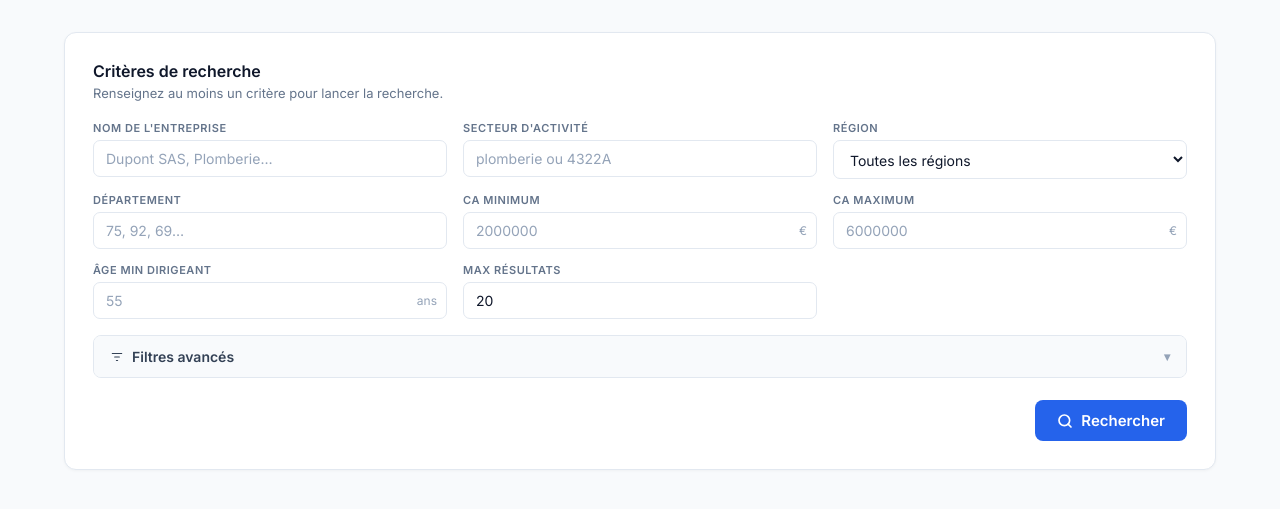
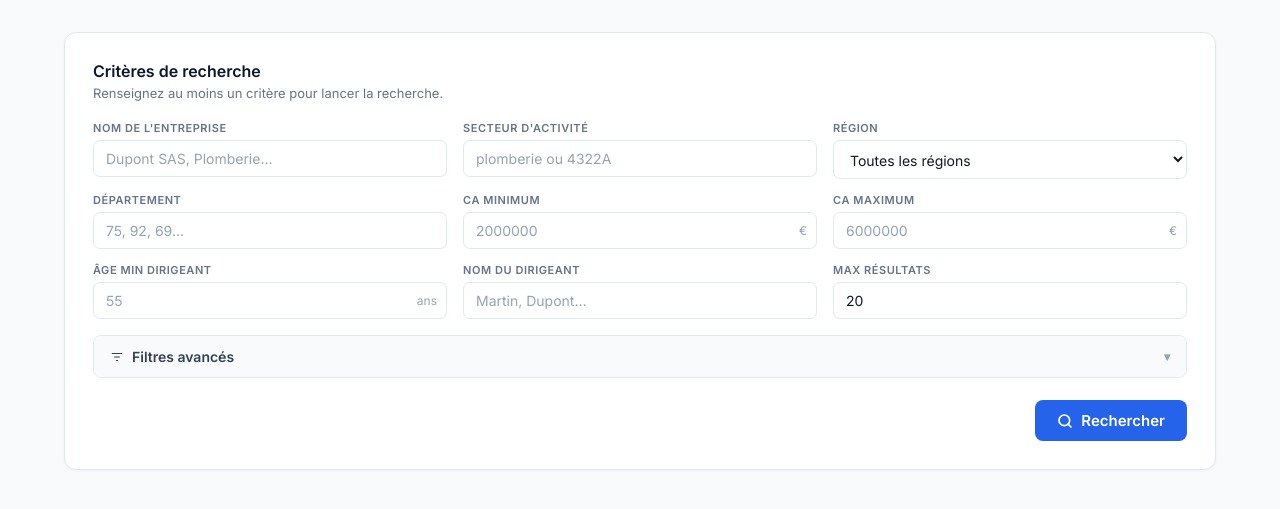
Before and after one commit to juliette-mb/recherche-entreprises, a Flask app: page / in a window 1280 px wide. Shown: the part 61-570 px from the top of the page. Run offline with Flask 3, Linux system fonts and the light colour scheme; the visitor is signed in with stand-in values (Sample User, id 1).

Commit message:
feat: add nom_dirigeant search field (maps to Pappers nom_dirigeant param)
Co-Authored-By: Claude Sonnet 4.6 <noreply@anthropic.com>

```diff
--- a/app.py
+++ b/app.py
@@ -191,6 +191,7 @@ def api_search():
         data.get("ca_max"),
         data.get("ville"),
         data.get("nom_entreprise"),
+        data.get("nom_dirigeant"),
     ]):
         return jsonify({"error": "Veuillez renseigner au moins un critère de recherche."}), 400
 
@@ -203,6 +204,7 @@ def api_search():
         age_min_dirigeant=_int(data.get("age_min_dirigeant")),
         max_resultats=_int(data.get("max_resultats")) or 20,
         nom_entreprise=data.get("nom_entreprise", "").strip() or None,
+        nom_dirigeant=data.get("nom_dirigeant", "").strip() or None,
         # Filtres avancés
         categorie_juridique=data.get("forme_juridique", "").strip() or None,
         effectif_min=_int(data.get("effectif_min")),
--- a/recherche_entreprises.py
+++ b/recherche_entreprises.py
@@ -245,6 +245,10 @@ def search_pappers(args: argparse.Namespace) -> list[dict]:
         nom_entreprise = getattr(args, 'nom_entreprise', None)
         if nom_entreprise:
             params["denomination"] = nom_entreprise.strip()
+
+        nom_dirigeant = getattr(args, 'nom_dirigeant', None)
+        if nom_dirigeant:
+            params["nom_dirigeant"] = nom_dirigeant.strip()
 
         try:
             resp = requests.get(
--- a/templates/index.html
+++ b/templates/index.html
@@ -744,6 +744,11 @@
           </div>
 
           <div class="field-group">
+            <label for="f-dirigeant">Nom du dirigeant</label>
+            <input type="text" id="f-dirigeant" name="nom_dirigeant" placeholder="Martin, Dupont…">
+          </div>
+
+          <div class="field-group">
             <label for="f-max">Max résultats</label>
             <input type="number" id="f-max" name="max_resultats" value="20" min="1" max="500">
           </div>
@@ -1076,6 +1081,7 @@
 
       const payload = {
         nom_entreprise:    form.nom_entreprise.value.trim(),
+        nom_dirigeant:     form.nom_dirigeant.value.trim(),
         secteur:           form.secteur.value.trim(),
         region:            form.region.value,
         departement:       form.departement.value.trim(),
```
